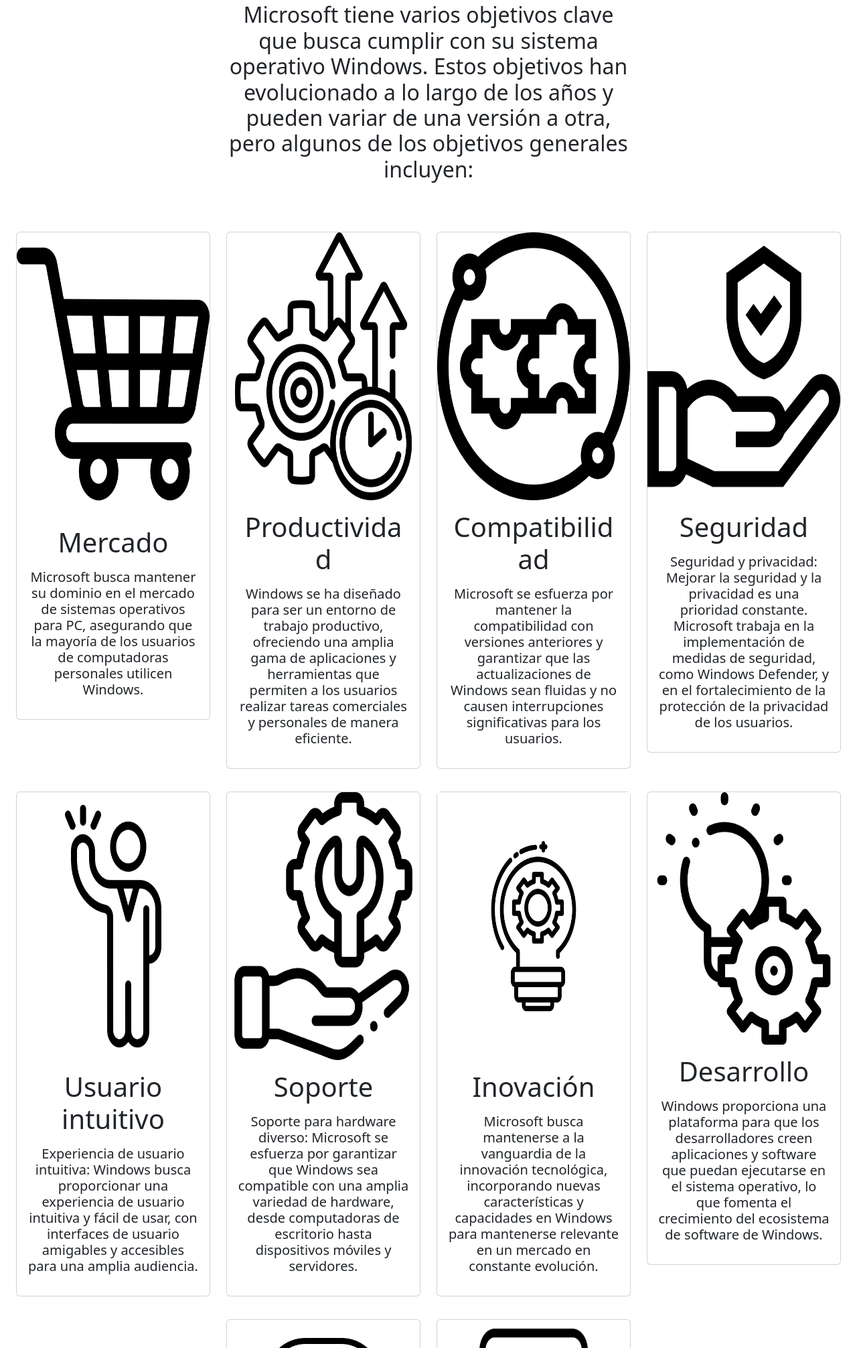
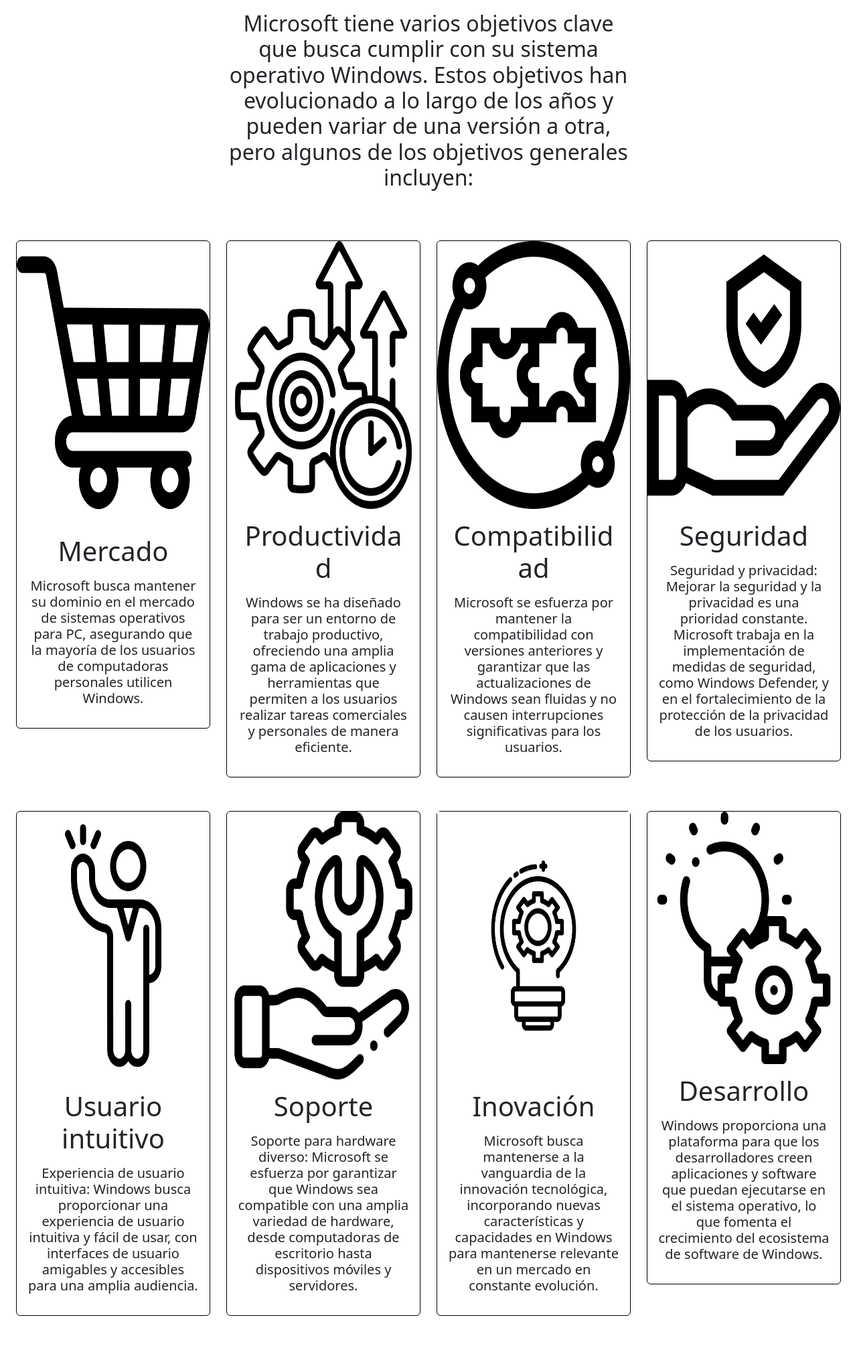
Before and after one commit to lauraduranrmz/Pia_SistOp_Eq1, a plain HTML site: page obj.html in a window 1280 px wide. Shown: the part 235-2248 px from the top of the page at 67% size. Drawn offline with nearby package versions, Linux system fonts and the light colour scheme.

Commit message:
Update obj.html

```diff
--- a/obj.html
+++ b/obj.html
@@ -62,16 +62,16 @@
 
  <!--BODY-->
 <div class="px-4 py-5 my-5 text-center">
-    <h1 class="display-5 fw-bold text-body-emphasis">¿Qué objetivos tiene Windows?</h1>
+  <button class="btn"><h1>¿Qué objetivos tiene Windows?</h1> </button>
     <div class="col-lg-6 mx-auto">
       <p class="lead mb-4"><h2>Microsoft tiene varios objetivos clave que busca cumplir con su sistema operativo Windows. Estos objetivos han
         evolucionado a lo largo de los años y pueden variar de una versión a otra, pero algunos de los objetivos generales incluyen:</h2></p>
         <br>
 </div>
 
-<div class="row row-cols-1 row-cols-md-4 g-4">
+<div class="row row-cols-1 row-cols-xl-4 row-cols-lg-2 g-4 row-cols-md-2 row-cols-sm-2">
   <div class="col">
-    <div class="card">
+    <div class="card border-black mb-3">
       <img src="multimedia/carrito.png"height="423">
       <div class="card-body">
         <h1 class="card-title">Mercado</h1>
@@ -82,7 +82,7 @@
   </div>
 
 <div class="col">
-    <div class="card">
+  <div class="card border-black mb-3">
       <img src="multimedia/productividad.png"height="400">
       <div class="card-body">
         <h1 class="card-title">Productividad</h1>
@@ -93,7 +93,7 @@
 </div>
 
 <div class="col">
-  <div class="card">
+  <div class="card border-black mb-3">
     <img src="multimedia/compatibilidad.png"height="400">
     <div class="card-body">
       <h1 class="card-title">Compatibilidad</h1>
@@ -104,7 +104,7 @@
 </div>
 
 <div class="col">
-  <div class="card">
+  <div class="card border-black mb-3">
     <img src="multimedia/seguridad.png"height="400">
     <div class="card-body">
       <h1 class="card-title">Seguridad</h1>
@@ -115,9 +115,9 @@
 </div>
 </div>
 
-<div class="row row-cols-1 row-cols-md-4 g-4">
+<div class="row row-cols-1 row-cols-xl-4 row-cols-lg-2 g-4 row-cols-md-2 row-cols-sm-2">
   <div class="col">
-    <div class="card">
+    <div class="card border-black mb-3">
       <img src="multimedia/intuitivo.png" height="400">
       <div class="card-body">
         <h1 class="card-title">Usuario intuitivo</h1>
@@ -128,7 +128,7 @@
   </div>
 
 <div class="col">
-    <div class="card">
+  <div class="card border-black mb-3">
       <img src="multimedia/soporte.png"height="400">
       <div class="card-body">
         <h1 class="card-title">Soporte</h1>
@@ -139,7 +139,7 @@
 </div>
 
 <div class="col">
-  <div class="card">
+  <div class="card border-black mb-3">
     <img src="multimedia/inovacion.jpg"height="400">
     <div class="card-body">
       <h1 class="card-title">Inovación</h1>
@@ -151,7 +151,7 @@
 </div>
 
 <div class="col">
-  <div class="card">
+  <div class="card border-black mb-3">
     <img src="multimedia/desarrollo.png" height="377">
     <div class="card-body">
       <h1 class="card-title">Desarrollo</h1>
@@ -163,7 +163,7 @@
 </div>
 </div>
 
-<div class="row row-cols-1 row-cols-md-4 g-4">
+<div class="row row-cols-1 row-cols-xl-4 row-cols-lg-3 g-4 row-cols-md-3 row-cols-sm-3">
   <div class="col">
     <div class="">
       <div class="card-body">
@@ -174,7 +174,7 @@
   </div>
 
 <div class="col">
-    <div class="card">
+  <div class="card border-black mb-3">
       <img src="multimedia/nube.png">
       <div class="card-body">
         <h1 class="card-title">Nube</h1>
@@ -185,7 +185,7 @@
 </div>
 
 <div class="col">
-  <div class="card">
+  <div class="card border-black mb-3">
     <img src="multimedia/cliente.png" height="420">
     <div class="card-body">
       <h1 class="card-title">Satisfacción del cliente</h1>
```
